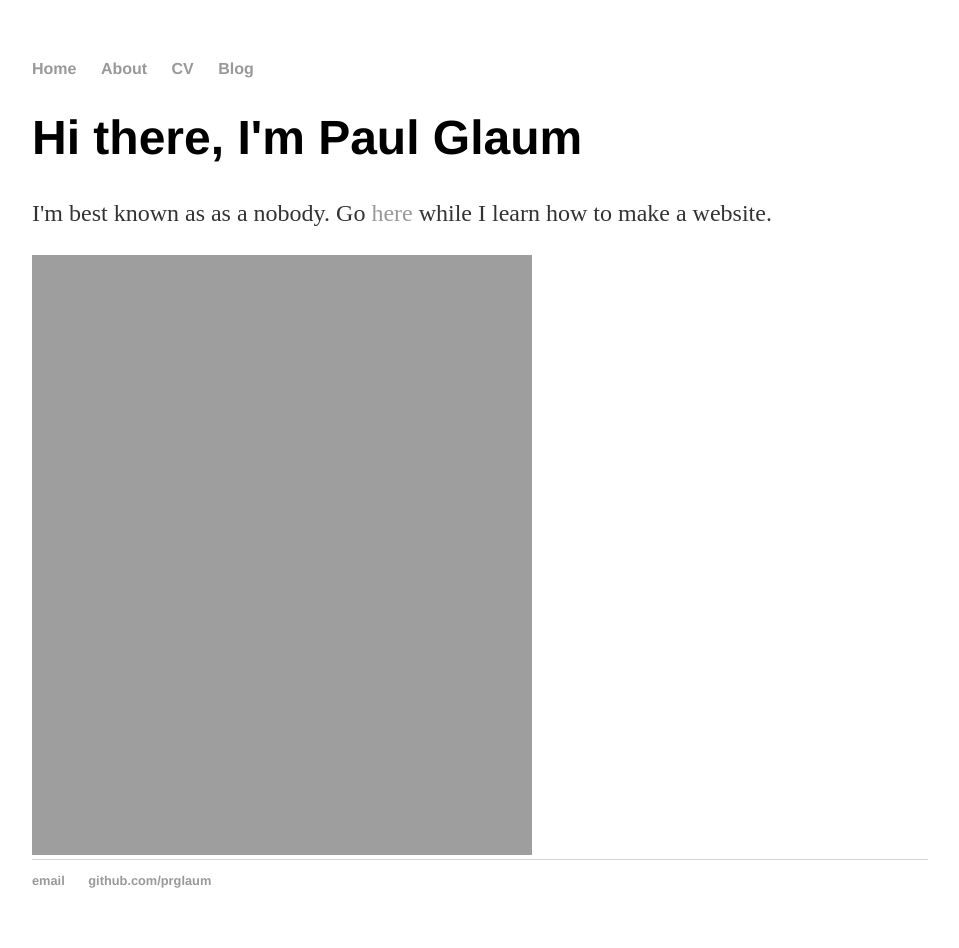
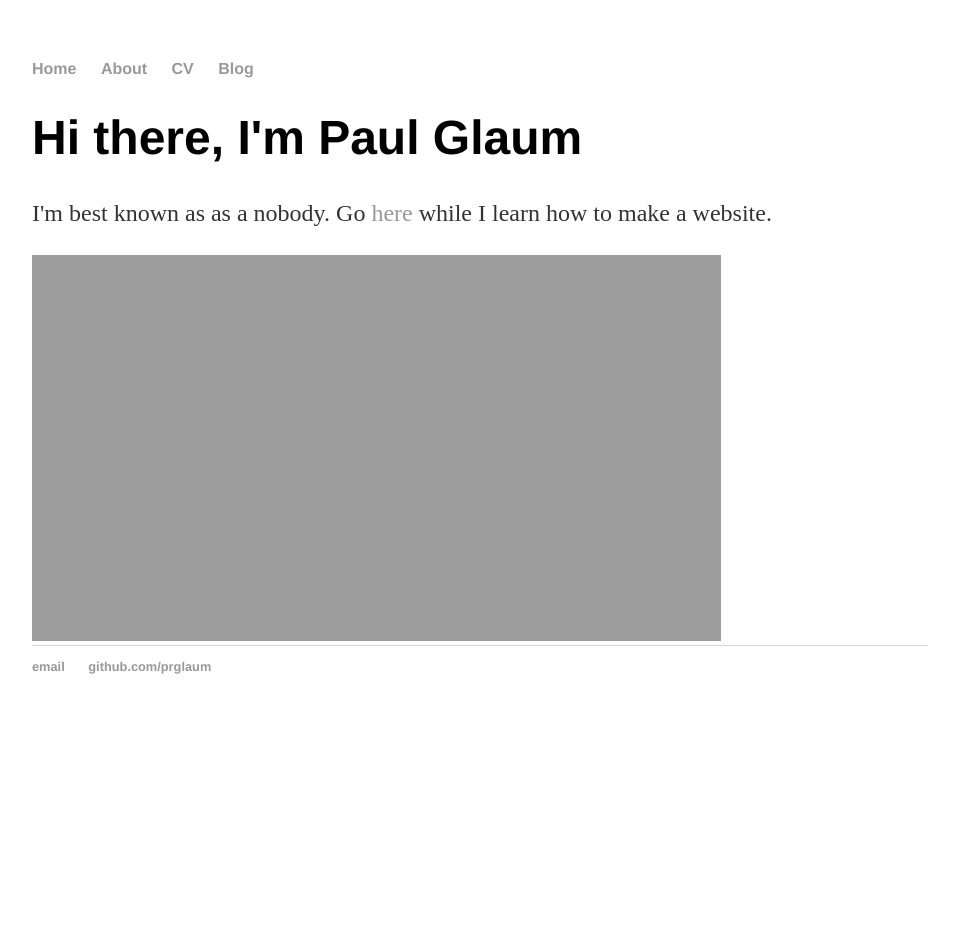
Before and after one commit to prglaum/prglaum.github.io, a Jekyll site: the page built from index.html, in a window 1280 px wide. Shown: the whole page, without its empty margins (160-1119 px from the left). Built offline with Jekyll 4.4.1, drawn with Linux system fonts in a browser that asks for light colours; after the commit the page ends 900 px from its top, so only the background shows below that.

Commit message:
Update index.html

```diff
--- a/index.html
+++ b/index.html
@@ -5,5 +5,5 @@
 <div class="blurb">
 	<h1>Hi there, I'm Paul Glaum</h1>
 	<p>I'm best known as as a nobody. Go <a href="https://www.researchgate.net/profile/Paul-Glaum">here</a> while I learn how to make a website. </p>
-	<img src="{{site.url}}/docs/assets/images/backyardBombus.png" alt="bumblebutt" width="500" height="600" class="inline"/>
+	<img src="{{site.url}}/docs/assets/images/backyardBombus.png" alt="bumblebutt" width="689" height="386" class="inline"/>
 </div><!-- /.blurb -->
```
